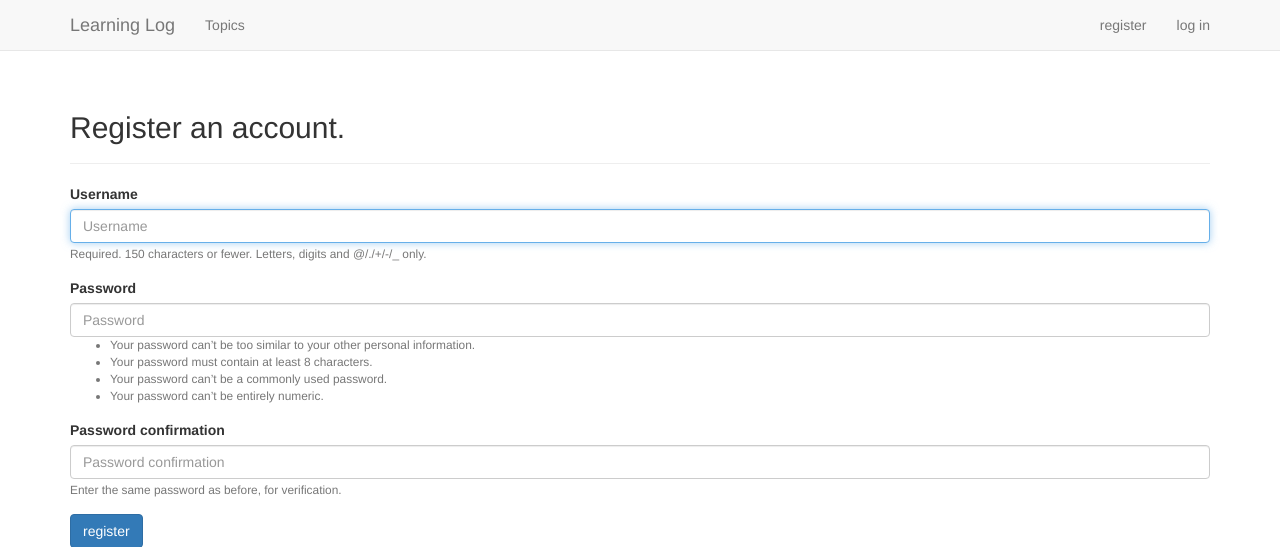
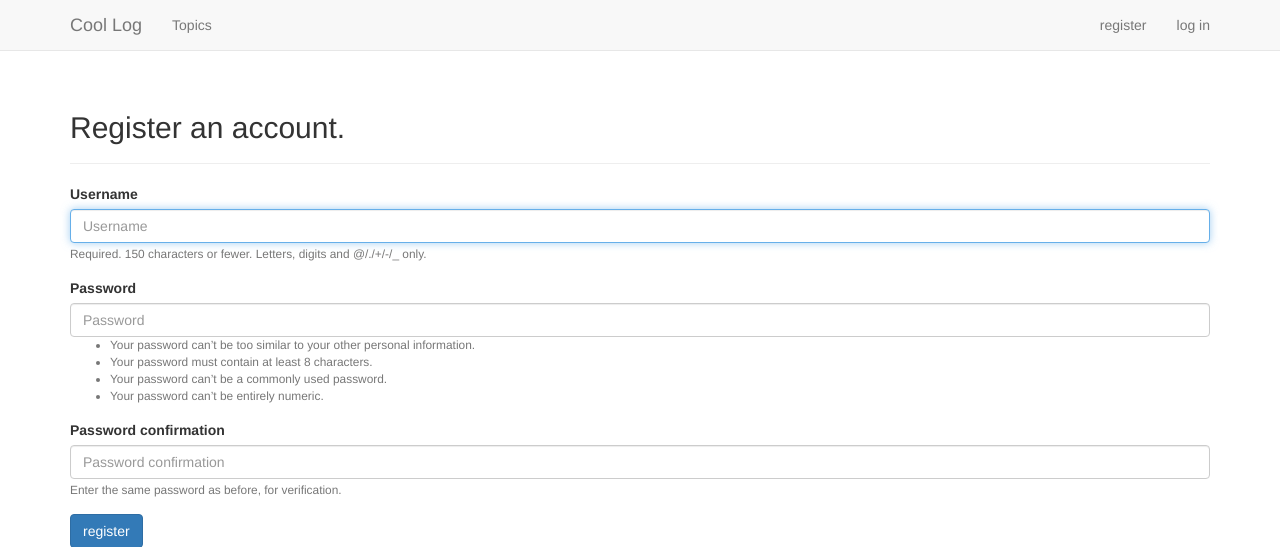
Before and after one commit to ByNatO/cool_log, a Django app: page /users/register/ in a window 1280 px wide. Shown: the top 547 px of the page. Run offline with Django 3.2, Linux system fonts and the light colour scheme; some libraries are stand-ins or nearby versions.

Commit message:
some change in base.html, edit_entry.html, new_entry.html and manage.py

```diff
--- a/learning_logs/templates/learning_logs/base.html
+++ b/learning_logs/templates/learning_logs/base.html
@@ -7,7 +7,7 @@
     <meta http-equiv="X-UA-Compatible" content="IE=edge">
     <meta name="viewport" content="width=device-width, initial-scale=1">
 
-    <title>Learning Log</title>
+    <title>Cool Log</title>
 
     {% bootstrap_css %}
     {% bootstrap_javascript %}
@@ -26,7 +26,7 @@
               aria-expanded="false" aria-controls="navbar">
           </button>
           <a class="navbar-brand" href="{% url 'learning_logs:index' %}">
-              Learning Log</a>
+              Cool Log</a>
         </div>
 
         <div id="navbar" class="navbar-collapse collapse">
--- a/manage.py
+++ b/manage.py
@@ -4,7 +4,7 @@ import os
 import sys
 
 if __name__ == "__main__":
-    os.environ.setdefault("DJANGO_SETTINGS_MODULE", "learning_log.settings")
+    os.environ.setdefault("DJANGO_SETTINGS_MODULE", "learning_log_project.settings")
     try:
         from django.core.management import execute_from_command_line
     except ImportError as exc:
```
Also changed, not shown: learning_logs/templates/learning_logs/edit_entry.html (+5 -6 lines), learning_logs/templates/learning_logs/new_entry.html (+4 -6 lines).
